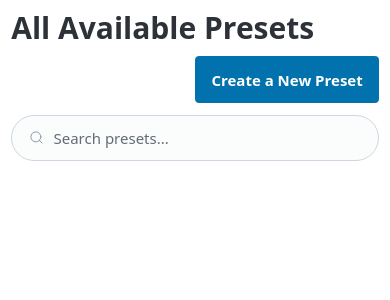
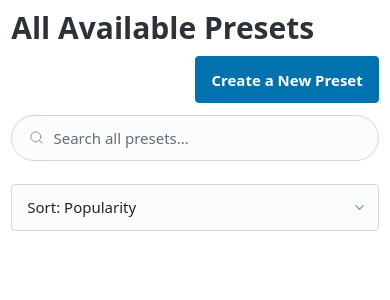
Before and after one commit to wrjones104/seedbot_webapp, a Django app: page / in a window 390 px wide. Shown: the part 62-362 px from the top of the page. Run offline with Django 5.2, Linux system fonts and the light colour scheme; data that the repository does not hold is empty; some libraries are stand-ins or nearby versions.

Commit message:
Add sorting functions Add search bar to "My Presets"

```diff
--- a/presets/templates/presets/preset_list.html
+++ b/presets/templates/presets/preset_list.html
@@ -8,8 +8,19 @@
         </div>
     </div>
 
-<form method="get">
-    <input type="search" id="search" name="q" placeholder="Search presets..." value="{{ search_query }}">
+    <form method="get" class="filter-bar">
+        <input
+            type="search"
+            id="search"
+            name="q"
+            placeholder="Search all presets..."
+            value="{{ search_query }}"
+        >
+        <select name="sort" id="sort" onchange="this.form.submit()">
+            <option value="-count" {% if current_sort == "-count" %}selected{% endif %}>Sort: Popularity</option>
+            <option value="name" {% if current_sort == "name" %}selected{% endif %}>Sort: Alphabetical</option>
+            <option value="creator" {% if current_sort == "creator" %}selected{% endif %}>Sort: Creator</option>
+        </select>
     </form>
 
 <div class="card-grid">
--- a/presets/views.py
+++ b/presets/views.py
@@ -14,6 +14,16 @@ from . import flag_processor
 from .models import Preset, UserPermission
 from .forms import PresetForm
 from .decorators import discord_login_required
+
+SORT_OPTIONS = {
+    'name': 'preset_name',
+    '-name': '-preset_name',
+    'creator': 'creator_name',
+    '-creator': '-creator_name',
+    'count': 'gen_count',
+    '-count': '-gen_count',
+}
+DEFAULT_SORT = '-gen_count'
 
 # --- Helper Function ---
 
@@ -75,7 +85,9 @@ def write_to_gsheets(metrics_data):
 # --- Views ---
 
 def preset_list_view(request):
-    queryset = Preset.objects.exclude(preset_name='').order_by('-gen_count', 'preset_name')
+    sort_key = request.GET.get('sort', DEFAULT_SORT)
+    order_by_field = SORT_OPTIONS.get(sort_key, DEFAULT_SORT)
+    queryset = Preset.objects.exclude(preset_name='').order_by(order_by_field)
     query = request.GET.get('q')
     if query:
         queryset = queryset.filter(
@@ -99,6 +111,7 @@ def preset_list_view(request):
         'search_query': query if query else '',
         'user_discord_id': user_discord_id,
         'silly_things_json': silly_things_json,
+        'current_sort': sort_key,
     }
     return render(request, 'presets/preset_list.html', context)
 
@@ -187,19 +200,38 @@ def roll_seed_view(request, pk):
 
 @discord_login_required
 def my_presets_view(request):
-    user_presets = []
+    # --- Define all variables at the top ---
+    default_sort = 'name'
+    sort_key = request.GET.get('sort', default_sort)
+    order_by_field = SORT_OPTIONS.get(sort_key, SORT_OPTIONS.get(default_sort))
+    query = request.GET.get('q')
     silly_things = get_silly_things_list()
     silly_things_json = json.dumps(silly_things)
-    try:
-        discord_account = request.user.socialaccount_set.get(provider='discord')
-        discord_id = discord_account.uid
-        user_presets = Preset.objects.filter(creator_id=discord_id).order_by('preset_name')
-    except SocialAccount.DoesNotExist:
-        pass
 
+    # --- Build the database query ---
+    # We can safely get the discord account now, no try/except needed
+    discord_account = request.user.socialaccount_set.get(provider='discord')
+    discord_id = discord_account.uid
+
+    # Start with the base query for this user's presets
+    user_presets = Preset.objects.filter(creator_id=discord_id)
+
+    # Apply the search filter if it exists
+    if query:
+        user_presets = user_presets.filter(
+            Q(preset_name__icontains=query) |
+            Q(description__icontains=query)
+        )
+
+    # Apply the sorting at the end
+    user_presets = user_presets.order_by(order_by_field)
+
+    # --- Build the context ---
     context = {
         'presets': user_presets,
         'silly_things_json': silly_things_json,
+        'current_sort': sort_key,
+        'search_query': query if query else '',
     }
     return render(request, 'presets/my_presets.html', context)
 
--- a/static/css/custom.css
+++ b/static/css/custom.css
@@ -104,3 +104,20 @@ article dl dt {
   background-color: var(--pico-primary-focus);
   color: var(--pico-primary-inverse);
 }
+
+.sort-form select {
+  margin-bottom: 2;
+}
+
+.filter-bar {
+  display: grid;
+  grid-template-columns: 1fr auto;
+  gap: var(--pico-spacing);
+  align-items: end;
+}
+
+@media (max-width: 768px) {
+  .filter-bar {
+    grid-template-columns: 1fr;
+  }
+}
```
Also changed, not shown: presets/templates/presets/my_presets.html (+19 -5 lines). Lines whose indentation alone changed are shown as unchanged.
